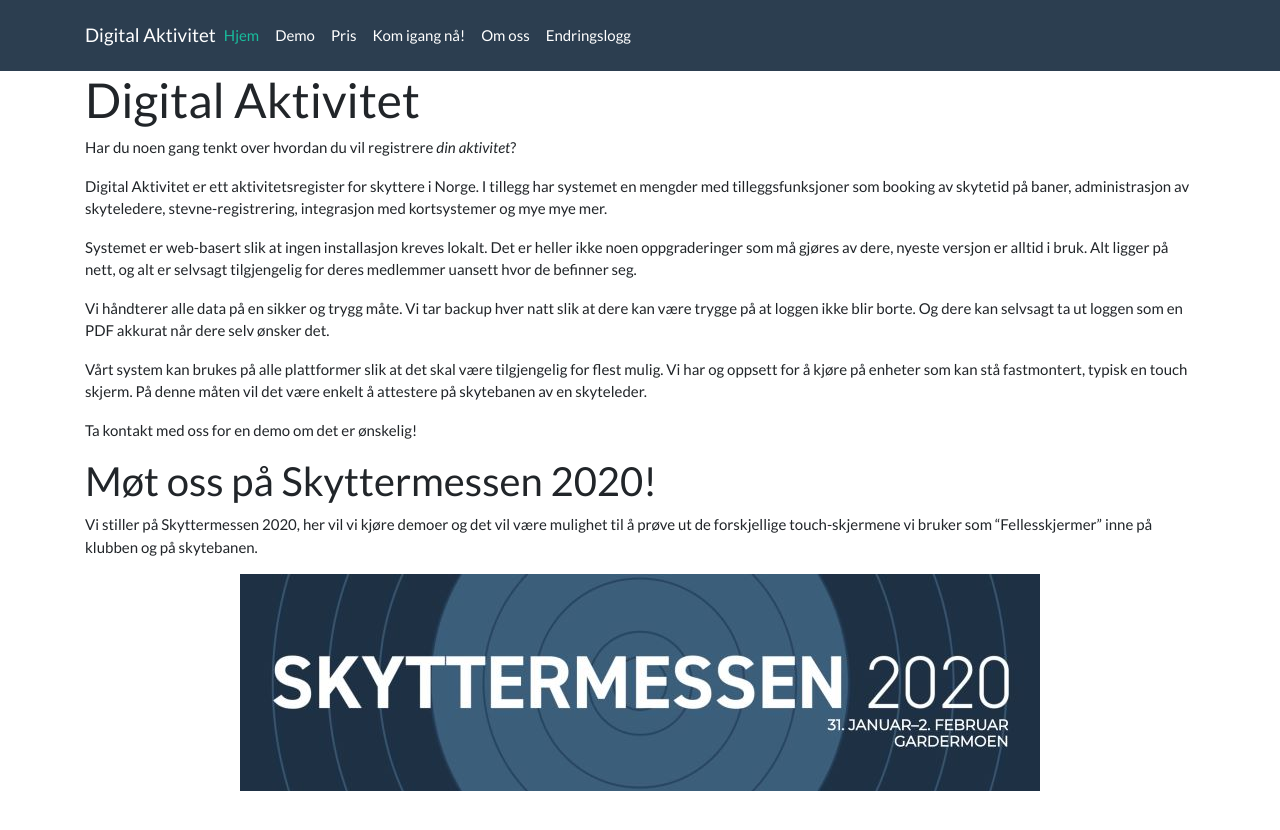
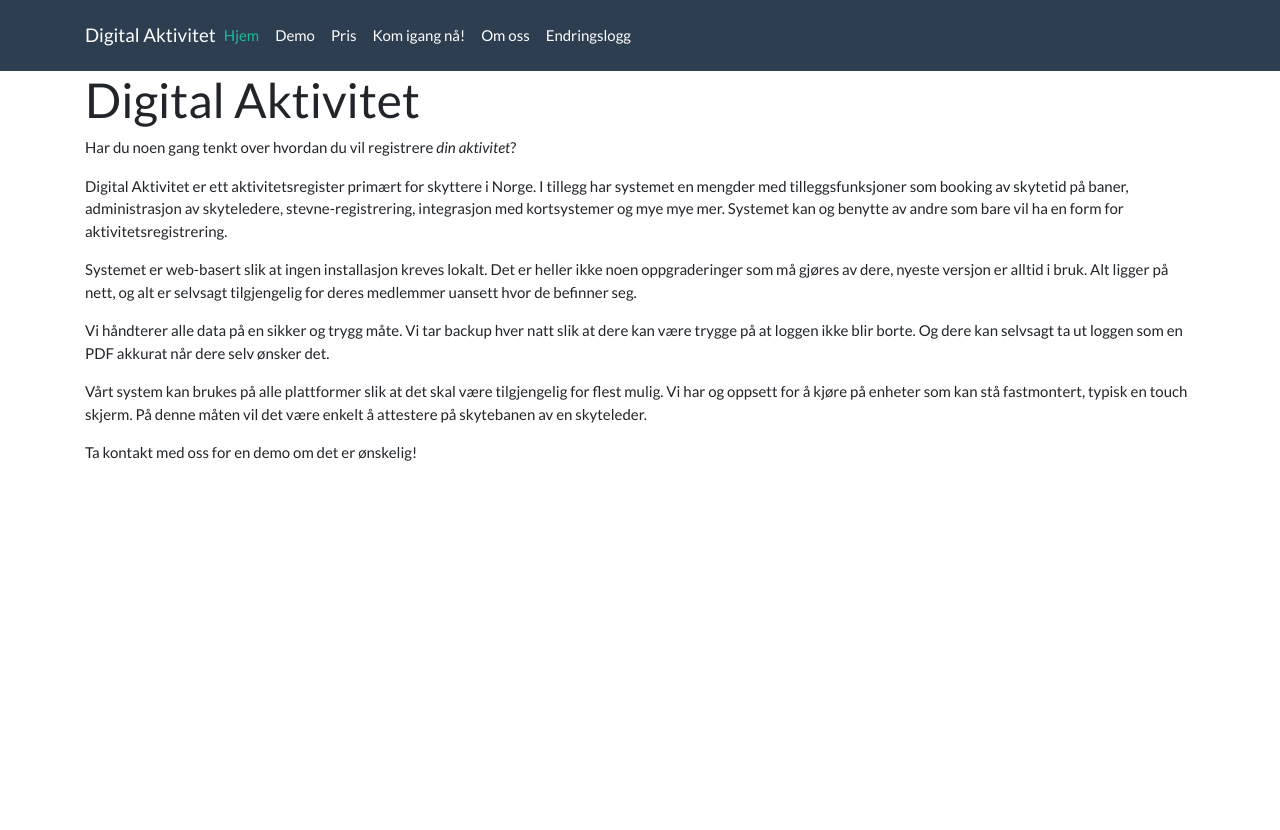
Before and after one commit to xibriz/digitalaktivitet, a Jekyll site: the page built from index.md, in a window 1280 px wide. Shown: the top 830 px of the page. Built offline with Jekyll 4.4.1, drawn with Linux system fonts in a browser that asks for light colours.

Commit message:
Update index.md
Tok bort skyttermessen logoen, småjustering på tekst

```diff
--- a/index.md
+++ b/index.md
@@ -6,7 +6,7 @@ title: Hjem
 
 Har du noen gang tenkt over hvordan du vil registrere _din aktivitet_?
 
-Digital Aktivitet er ett aktivitetsregister for skyttere i Norge. I tillegg har systemet en mengder med tilleggsfunksjoner som booking av skytetid på baner, administrasjon av skyteledere, stevne-registrering, integrasjon med kortsystemer og mye mye mer.
+Digital Aktivitet er ett aktivitetsregister primært for skyttere i Norge. I tillegg har systemet en mengder med tilleggsfunksjoner som booking av skytetid på baner, administrasjon av skyteledere, stevne-registrering, integrasjon med kortsystemer og mye mye mer. Systemet kan og benytte av andre som bare vil ha en form for aktivitetsregistrering.
 
 Systemet er web-basert slik at ingen installasjon kreves lokalt. Det er heller ikke noen oppgraderinger som må gjøres av dere, nyeste versjon er alltid i bruk. Alt ligger på nett, og alt er selvsagt tilgjengelig for deres medlemmer uansett hvor de befinner seg.
 
@@ -15,13 +15,3 @@ Vi håndterer alle data på en sikker og trygg måte. Vi tar backup hver natt sl
 Vårt system kan brukes på alle plattformer slik at det skal være tilgjengelig for flest mulig. Vi har og oppsett for å kjøre på enheter som kan stå fastmontert, typisk en touch skjerm. På denne måten vil det være enkelt å attestere på skytebanen av en skyteleder.
 
 Ta kontakt med oss for en demo om det er ønskelig!
-
-## Møt oss på Skyttermessen 2020!
-
-Vi stiller på Skyttermessen 2020, her vil vi kjøre demoer og det vil være mulighet til å prøve ut de forskjellige touch-skjermene vi bruker som "Fellesskjermer" inne på klubben og på skytebanen.
-
-<div class="text-center mt-2 mb-2">
-    <a target="_blank" href="https://www.skyting.no/forside/events/skyttermessen-2020">
-        <img class="img-fluid" src="/assets/img/skyttermessen_2020.jpg" alt="Skyttermessen2020" />
-    </a>
-</div>
```
